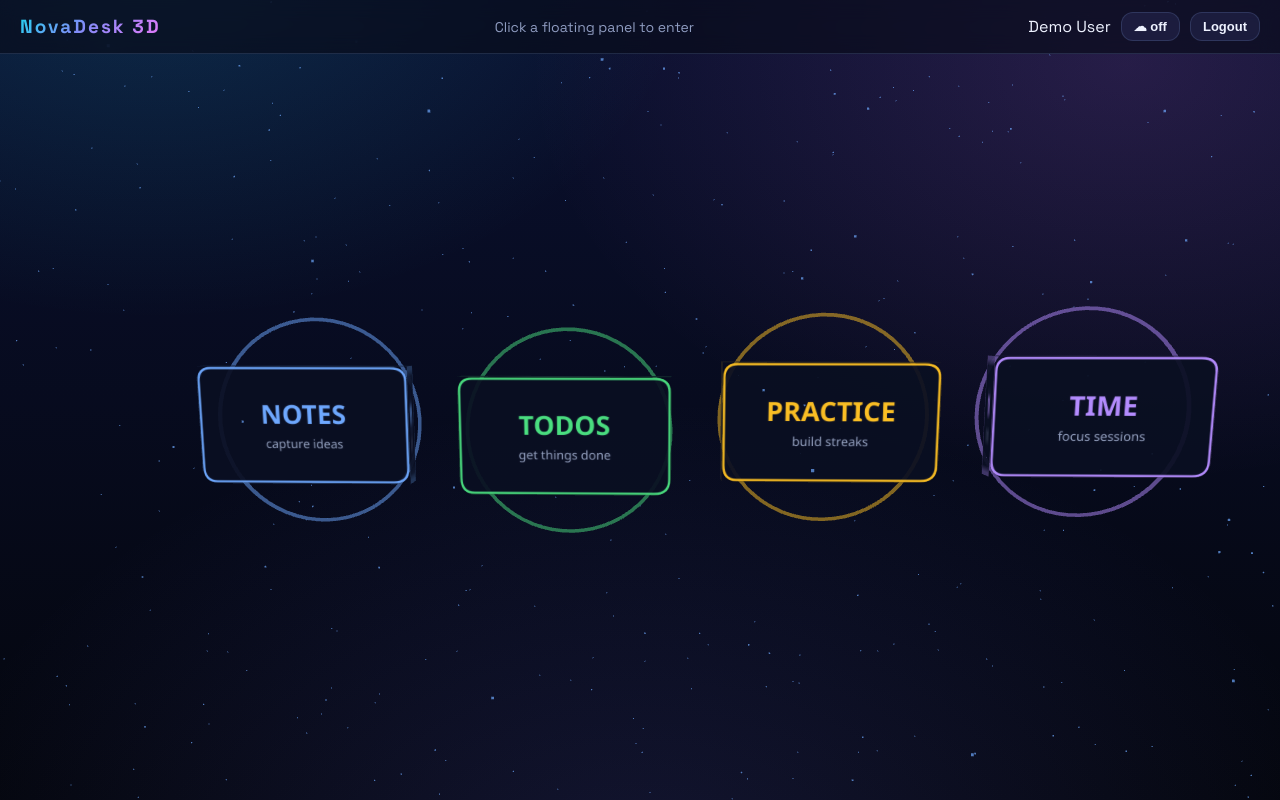
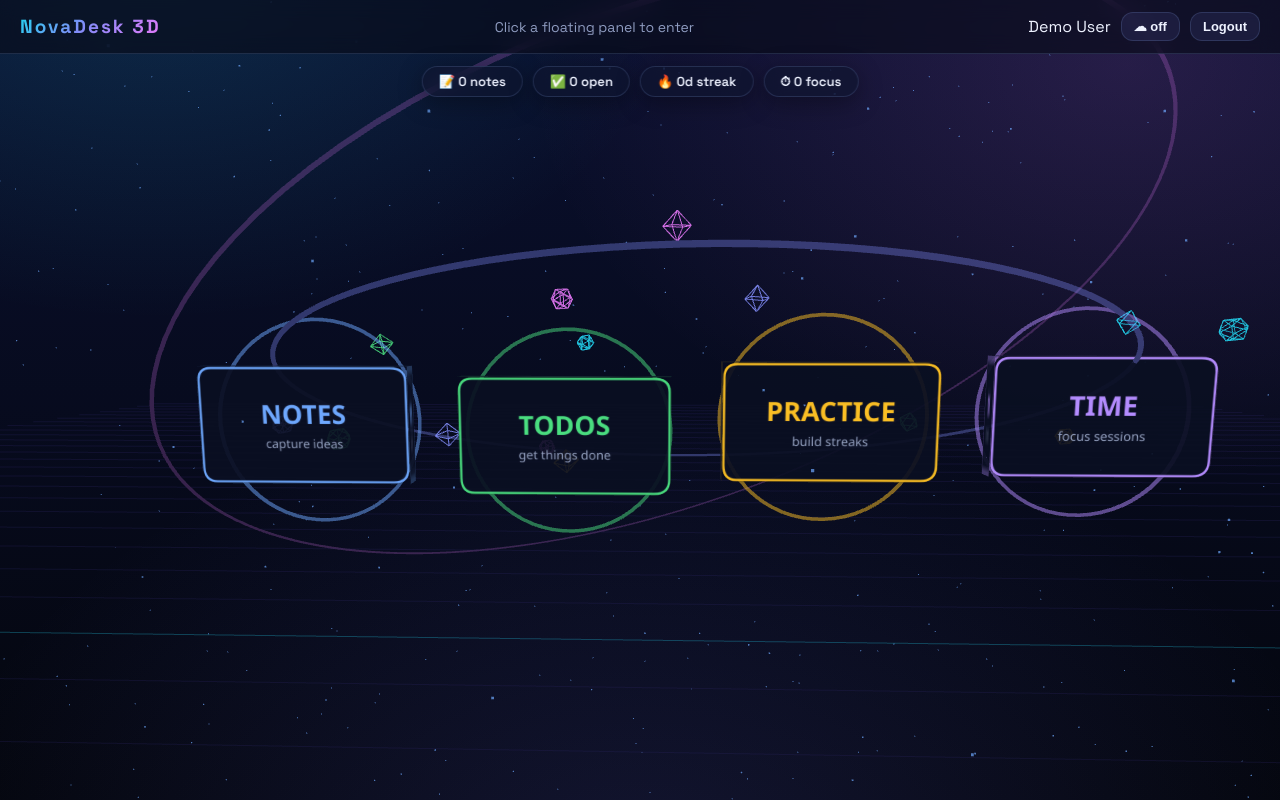
Before and after one commit to saif-777/novadesk, a plain HTML site: page index.html in a window 1280 px wide. Both pictures are taken after a click on the button "Continue in demo mode". Drawn offline with nearby package versions, Linux system fonts and the light colour scheme; animation ran at ten frames a second.

Commit message:
Richer hub: stats strip, grid floor, halos, crystals

```diff
--- a/app.js
+++ b/app.js
@@ -55,7 +55,21 @@ function setUser(u) {
   const pic = document.getElementById("user-pic");
   if (u.pic) { pic.src = u.pic; pic.style.display = "block"; }
   bootModules();
+  renderHubStats();
+  if (!window._hubStatTimer) window._hubStatTimer = setInterval(renderHubStats, 5000);
   toast("Welcome, " + (u.name || "friend"));
+}
+function renderHubStats() {
+  const el = document.getElementById("hub-stats");
+  if (!el || !USER) return;
+  const notes = (store.get(K("notes"), []) || []).length;
+  const todos = (store.get(K("todos"), []) || []).filter((t) => !t.done).length;
+  const skills = store.get(K("practice"), []) || [];
+  const best = skills.reduce((m, s) => Math.max(m, s.streak || 0), 0);
+  const focus = store.get(K("pomo_done"), 0) || 0;
+  el.innerHTML = "<span>\uD83D\uDCDD " + notes + " notes</span><span>\u2705 " +
+    todos + " open</span><span>\uD83D\uDD25 " + best + "d streak</span><span>\u23F1 " +
+    focus + " focus</span>";
 }
 document.getElementById("logout-btn").addEventListener("click", () => {
   try { if (window.google && window.google.accounts) google.accounts.id.disableAutoSelect(); } catch (e) {}
@@ -121,9 +135,9 @@ function labelTexture(main, sub, color) {
   x.lineTo(r, 284); x.quadraticCurveTo(4, 284, 4, 284 - r);
   x.lineTo(4, r); x.quadraticCurveTo(4, 4, r, 4); x.closePath(); x.fill();
   x.strokeStyle = color; x.lineWidth = 6; x.stroke();
-  x.fillStyle = color; x.font = "bold 64px Segoe UI, Arial"; x.textAlign = "center";
+  x.fillStyle = color;   x.font = "bold 64px 'Space Grotesk', 'Segoe UI', Arial"; x.textAlign = "center";
   x.fillText(main, 256, 140);
-  x.fillStyle = "#9aa7c7"; x.font = "30px Segoe UI, Arial";
+  x.fillStyle = "#9aa7c7"; x.font = "30px 'Space Grotesk', 'Segoe UI', Arial";
   x.fillText(sub, 256, 200);
   const t = new THREE.CanvasTexture(c); t.anisotropy = 4;
   return t;
@@ -148,6 +162,29 @@ function initHub() {
   sg.setAttribute("position", new THREE.BufferAttribute(pos, 3));
   const dust = new THREE.Points(sg, new THREE.PointsMaterial({ size: 0.05, color: 0x6ea8ff, transparent: true, opacity: 0.7 }));
   scene.add(dust);
+
+  const grid = new THREE.GridHelper(70, 46, 0x22d3ee, 0x2c2560);
+  grid.position.y = -3.2;
+  grid.material.transparent = true; grid.material.opacity = 0.28;
+  scene.add(grid);
+
+  const halo1 = new THREE.Mesh(new THREE.TorusGeometry(7.5, 0.035, 10, 140),
+    new THREE.MeshBasicMaterial({ color: 0x818cf8, transparent: true, opacity: 0.35 }));
+  halo1.position.set(0, 0.4, -3); halo1.rotation.x = 1.25; scene.add(halo1);
+  const halo2 = new THREE.Mesh(new THREE.TorusGeometry(9.5, 0.025, 10, 140),
+    new THREE.MeshBasicMaterial({ color: 0xe879f9, transparent: true, opacity: 0.22 }));
+  halo2.position.set(0, 0.4, -4); halo2.rotation.x = 1.05; halo2.rotation.y = 0.3; scene.add(halo2);
+
+  const CRY_COLS = [0x22d3ee, 0x818cf8, 0xe879f9, 0x4ade80, 0xfbbf24];
+  const crystals = [];
+  for (let i = 0; i < 14; i++) {
+    const geo = i % 2 ? new THREE.OctahedronGeometry(0.3) : new THREE.IcosahedronGeometry(0.24);
+    const cm = new THREE.Mesh(geo, new THREE.MeshBasicMaterial({
+      color: CRY_COLS[i % CRY_COLS.length], wireframe: true, transparent: true, opacity: 0.65 }));
+    cm.position.set((Math.random() - 0.5) * 26, -2 + Math.random() * 6, -2 - Math.random() * 7);
+    cm.userData = { baseY: cm.position.y, ph: Math.random() * 6.28, sp: 0.4 + Math.random() * 0.8 };
+    scene.add(cm); crystals.push(cm);
+  }
 
   STATIONS.forEach((s, i) => {
     const px = (i - 1.5) * 4.2;
@@ -211,6 +248,11 @@ function initHub() {
     });
     if (spinFx > 0) spinFx -= 0.03;
     dust.rotation.y += 0.0004;
+    halo1.rotation.z += 0.0012; halo2.rotation.z -= 0.0009;
+    crystals.forEach((c) => {
+      c.rotation.x += 0.004 * c.userData.sp; c.rotation.y += 0.006 * c.userData.sp;
+      c.position.y = c.userData.baseY + Math.sin(time * c.userData.sp + c.userData.ph) * 0.35;
+    });
     if (camGoal) {
       basePos.lerp(camGoal, 0.06);
       if (basePos.distanceTo(camGoal) < 0.05) camGoal = null;
--- a/index.html
+++ b/index.html
@@ -34,6 +34,7 @@
       <button id="logout-btn">Logout</button>
     </div>
   </div>
+  <div id="hub-stats" class="hub-stats"></div>
 
   <div id="station" class="station hidden">
     <div class="station-head">
--- a/styles.css
+++ b/styles.css
@@ -59,6 +59,22 @@ body {
 .userchip { display: flex; align-items: center; gap: 10px; }
 .userchip img { width: 32px; height: 32px; border-radius: 50%; display: none; }
 .userchip button { padding: 6px 12px; font-size: 13px; }
+
+/* Hub stats strip */
+.hub-stats {
+  position: fixed; top: 66px; left: 50%; transform: translateX(-50%); z-index: 2;
+  display: flex; gap: 10px; flex-wrap: wrap; justify-content: center;
+  pointer-events: none; padding: 0 12px;
+}
+.hub-stats span {
+  background: rgba(15, 22, 48, 0.62); border: 1px solid var(--line); backdrop-filter: blur(10px);
+  border-radius: 30px; padding: 6px 16px; font-size: 13px; font-weight: 600;
+  box-shadow: 0 6px 24px rgba(0, 0, 0, 0.35);
+  animation: dropIn 0.5s cubic-bezier(0.2, 0.9, 0.3, 1.2) backwards;
+}
+.hub-stats span:nth-child(2) { animation-delay: 0.08s; }
+.hub-stats span:nth-child(3) { animation-delay: 0.16s; }
+.hub-stats span:nth-child(4) { animation-delay: 0.24s; }
 
 /* Station overlay */
 .station {
```
